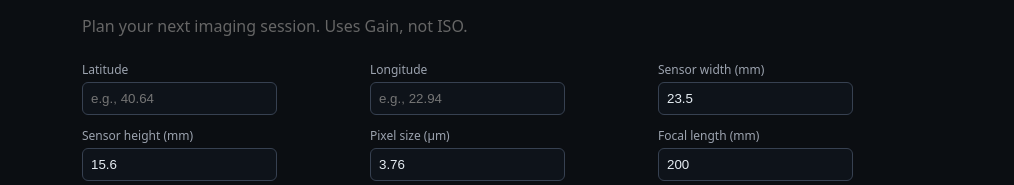
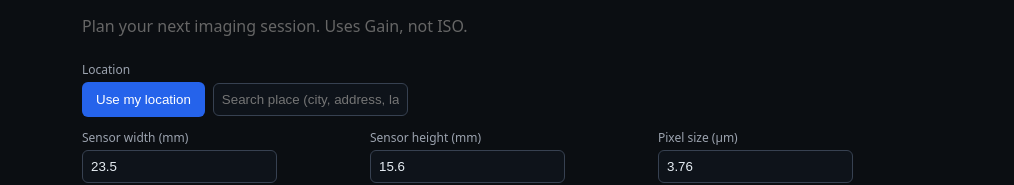
Before and after one commit to ktsourdi/Astro-planner, a Next.js app: page / in a window 1280 px wide. Shown: the part 129-314 px from the top of the page, without its empty margins (132-1146 px from the left). Built offline with nearby package versions, Linux system fonts and the light colour scheme; no server answers.

Commit message:
Add location search and geolocation to setup form
Co-authored-by: kyrosts <kyrosts@gmail.com>

```diff
--- a/app/page.tsx
+++ b/app/page.tsx
@@ -1,28 +1,14 @@
 "use client";
 
 import Link from "next/link";
-import { useEffect, useState } from "react";
 import SetupForm from "@/components/SetupForm";
 
 export default function HomePage() {
-  const [coords, setCoords] = useState<{ lat: number | ""; lon: number | "" }>({ lat: "", lon: "" });
-
-  useEffect(() => {
-    if (typeof window !== "undefined" && navigator.geolocation) {
-      navigator.geolocation.getCurrentPosition(
-        (pos) => {
-          setCoords({ lat: Number(pos.coords.latitude.toFixed(4)), lon: Number(pos.coords.longitude.toFixed(4)) });
-        },
-        () => {}
-      );
-    }
-  }, []);
-
   return (
     <main style={{ maxWidth: 900, margin: "0 auto", padding: "24px" }}>
       <h1 style={{ fontSize: 28, fontWeight: 700, marginBottom: 8 }}>Astronomy Planner (MVP)</h1>
       <p style={{ color: "#666", marginBottom: 24 }}>Plan your next imaging session. Uses Gain, not ISO.</p>
-      <SetupForm initialLat={coords.lat} initialLon={coords.lon} />
+      <SetupForm />
       <div style={{ marginTop: 24 }}>
         <Link href="/recommend">See recommendations</Link>
       </div>
--- a/components/SetupForm.tsx
+++ b/components/SetupForm.tsx
@@ -1,13 +1,15 @@
 "use client";
 
 import targets from "@/data/targets.json";
-import { useMemo, useState } from "react";
+import { useEffect, useMemo, useState } from "react";
 import { useRouter } from "next/navigation";
 
 type Props = {
   initialLat?: number | "";
   initialLon?: number | "";
 };
+
+type PlaceSuggestion = { place_id: string; display_name: string; lat: string; lon: string };
 
 export default function SetupForm({ initialLat = "", initialLon = "" }: Props) {
   const router = useRouter();
@@ -51,15 +53,73 @@ export default function SetupForm({ initialLat = "", initialLon = "" }: Props) {
     }
   }
 
+  const [placeQuery, setPlaceQuery] = useState("");
+  const [suggestions, setSuggestions] = useState<PlaceSuggestion[]>([]);
+  const [isFetchingPlaces, setIsFetchingPlaces] = useState(false);
+
+  useEffect(() => {
+    if (placeQuery.trim().length < 3) {
+      setSuggestions([]);
+      return;
+    }
+    const controller = new AbortController();
+    const timer = setTimeout(() => {
+      setIsFetchingPlaces(true);
+      fetch(`https://nominatim.openstreetmap.org/search?format=jsonv2&q=${encodeURIComponent(placeQuery)}&limit=5`, {
+        headers: { "Accept": "application/json" },
+        signal: controller.signal,
+      })
+        .then((r) => r.json())
+        .then((json) => setSuggestions(Array.isArray(json) ? json : []))
+        .catch(() => {})
+        .finally(() => setIsFetchingPlaces(false));
+    }, 300);
+    return () => {
+      clearTimeout(timer);
+      controller.abort();
+    };
+  }, [placeQuery]);
+
+  function choosePlace(s: PlaceSuggestion) {
+    update("lat", Number(Number(s.lat).toFixed(4)) as any);
+    update("lon", Number(Number(s.lon).toFixed(4)) as any);
+    setPlaceQuery(s.display_name);
+    setSuggestions([]);
+  }
+
+  function useMyLocation() {
+    if (typeof window !== "undefined" && navigator.geolocation) {
+      navigator.geolocation.getCurrentPosition(
+        (pos) => {
+          update("lat", Number(pos.coords.latitude.toFixed(4)) as any);
+          update("lon", Number(pos.coords.longitude.toFixed(4)) as any);
+        },
+        () => {}
+      );
+    }
+  }
+
   return (
     <form onSubmit={(e) => e.preventDefault()} style={{ display: "grid", gridTemplateColumns: "repeat(auto-fit, minmax(220px, 1fr))", gap: 12 }}>
-      <div>
-        <label>Latitude</label>
-        <input type="number" step="0.0001" value={form.lat} onChange={(e) => update("lat", Number(e.target.value))} placeholder="e.g., 40.64" />
-      </div>
-      <div>
-        <label>Longitude</label>
-        <input type="number" step="0.0001" value={form.lon} onChange={(e) => update("lon", Number(e.target.value))} placeholder="e.g., 22.94" />
+      <div style={{ gridColumn: "1 / -1" }}>
+        <label>Location</label>
+        <div style={{ display: "flex", gap: 8, alignItems: "center" }}>
+          <button type="button" onClick={useMyLocation}>Use my location</button>
+          <input type="text" value={placeQuery} onChange={(e) => setPlaceQuery(e.target.value)} placeholder="Search place (city, address, landmark)" />
+        </div>
+        {isFetchingPlaces && placeQuery.trim().length >= 3 && <div style={{ marginTop: 6, color: "#666" }}>Searching…</div>}
+        {suggestions.length > 0 && (
+          <ul style={{ marginTop: 6, padding: 8, border: "1px solid #ddd", borderRadius: 4, listStyle: "none", maxHeight: 180, overflowY: "auto" }}>
+            {suggestions.map((s) => (
+              <li key={s.place_id}>
+                <button type="button" onClick={() => choosePlace(s)} style={{ background: "transparent", border: "none", padding: 6, cursor: "pointer", textAlign: "left", width: "100%" }}>{s.display_name}</button>
+              </li>
+            ))}
+          </ul>
+        )}
+        {(form.lat !== "" && form.lon !== "") && (
+          <p style={{ color: "#666", fontSize: 12, marginTop: 6 }}>Location set</p>
+        )}
       </div>
       <div>
         <label>Sensor width (mm)</label>
```
